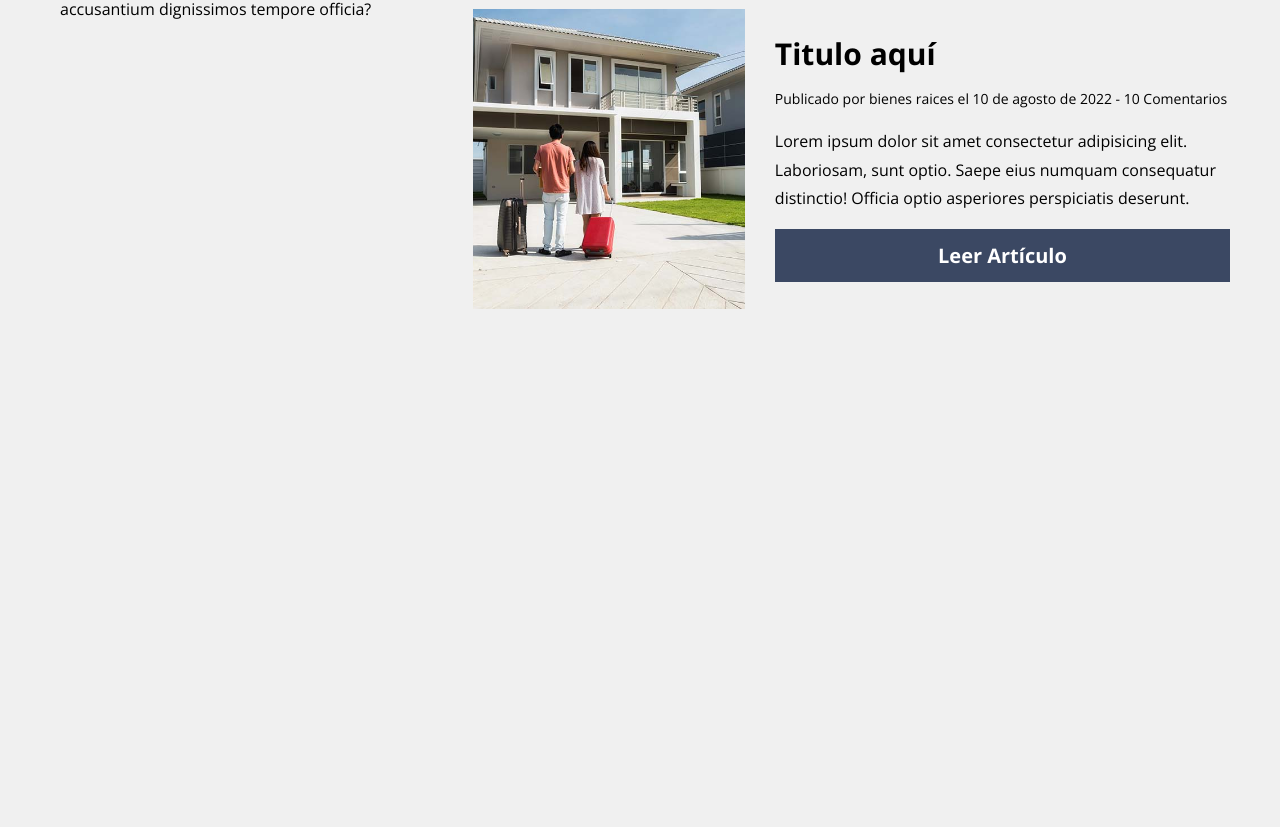
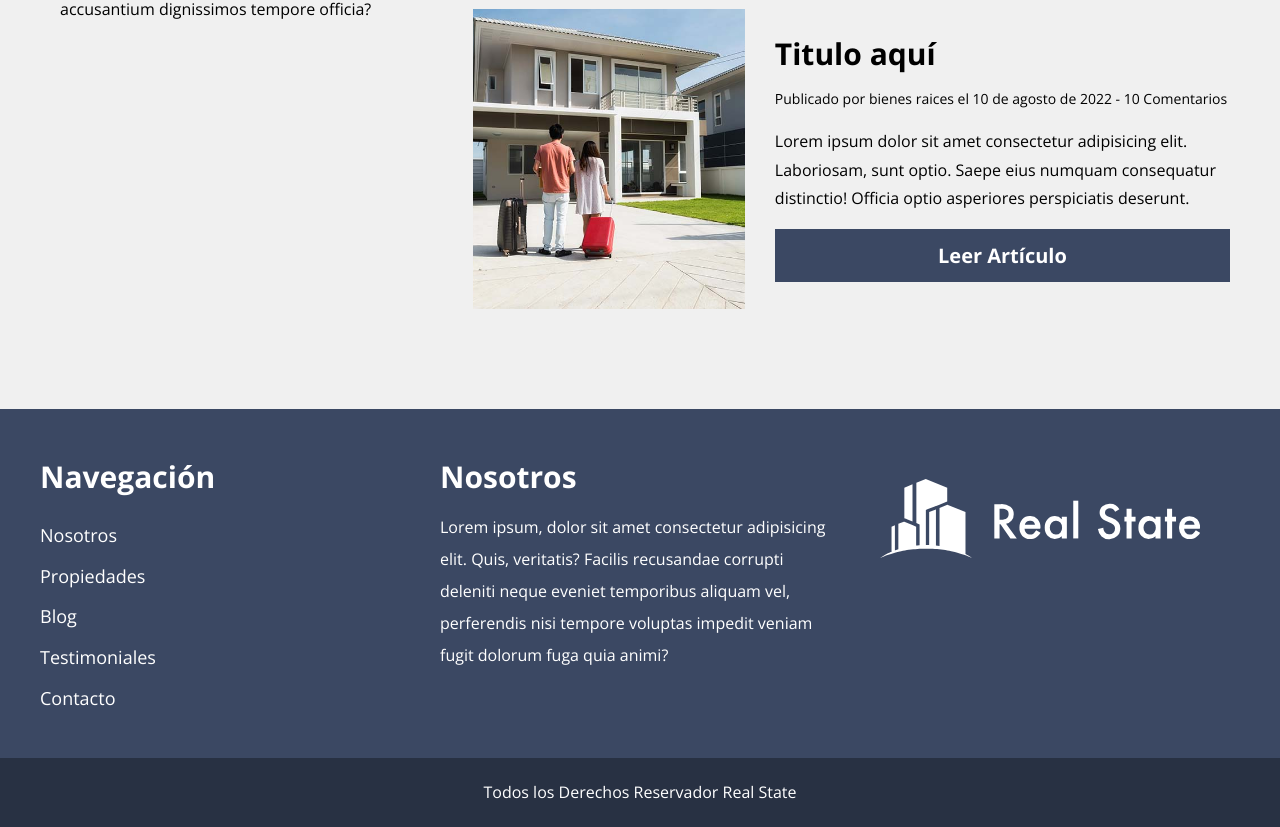
Before and after one commit to TaielNxz/sass-course-09-realstate, a plain HTML site: page index.html in a window 1280 px wide. Shown: the part 3385-4212 px from the top of the page. Before the commit the page ends 3794 px from the top, so only its background shows below. Drawn offline with nearby package versions, Linux system fonts and the light colour scheme.

Commit message:
add footer

```diff
--- a/css/styles.css
+++ b/css/styles.css
@@ -453,3 +453,91 @@ p {
 .post a:hover {
     background-color: var(--primaryDarken);
 }
+
+/* ==== footer ==== */
+
+.footer {
+    background-color: var(--primary);
+    padding-top: 5rem;
+}
+
+@media (min-width: 768px) {
+    .footer-grid {
+        display: grid;
+        grid-template-columns: repeat( 3, 1fr );
+    }
+}
+
+/* ==== footer - footer-nav ==== */
+
+.footer-nav {
+    margin-bottom: 4rem;
+    text-align: center;
+}
+
+.footer-nav h3 {
+    color: var(--white);
+    margin-bottom: 2rem;
+}
+
+.footer-nav nav {
+    display: flex;
+    flex-direction: column;
+    gap: 1rem;
+}
+
+.footer-nav a {
+    color: var(--white);
+    font-size: 1.8rem;
+    padding: 1rem 0;
+}
+
+@media (min-width: 768px) {
+
+    .footer-nav h3 {
+        text-align: left;
+    }
+
+    .footer-nav nav {
+        text-align: left;
+        gap: 0;
+    }
+}
+
+/* ==== footer - footer-us ==== */
+
+.footer-us {
+    margin-bottom: 4rem;
+    text-align: center;
+}
+
+.footer-us h3 {
+    color: var(--white);
+}
+
+.footer-us p {
+    color: var(--white);
+    line-height: 2;
+}
+
+@media (min-width: 768px) {
+
+    .footer-us {
+        text-align: left;
+    }
+}
+
+/* ==== footer - footer-img ==== */
+
+.footer-img {
+    width: 80%;
+    margin: 2rem auto;
+}
+
+.copyright {
+    background-color: var(--primaryDarken);
+    color: var(--white);
+    margin: 0;
+    padding: 2rem;
+    text-align: center;
+}
--- a/index.html
+++ b/index.html
@@ -159,5 +159,28 @@
             </div> <!-- .post  -->
         </section>
     </div>
+    <footer class="footer">
+        <div class="footer-grid conteiner">
+            <div class="footer-nav">
+                <h3>Navegación</h3>
+                <nav>
+                    <a href="#">Nosotros</a>
+                    <a href="#">Propiedades</a>
+                    <a href="#">Blog</a>
+                    <a href="#">Testimoniales</a>
+                    <a href="#">Contacto</a>
+                </nav>
+            </div>
+            <div class="footer-us">
+                <h3>Nosotros</h3>
+                <p>Lorem ipsum, dolor sit amet consectetur adipisicing elit. Quis, veritatis? Facilis recusandae corrupti deleniti neque eveniet temporibus aliquam vel, perferendis nisi tempore voluptas impedit veniam fugit dolorum fuga quia animi?</p>
+            </div>
+            <div class="footer-img">
+                <img src="img/logo.svg" alt="imagen logo">
+            </div>
+        </div>
+
+        <p class="copyright">Todos los Derechos Reservador Real State</p>
+    </footer>
 </body>
 </html>
```
